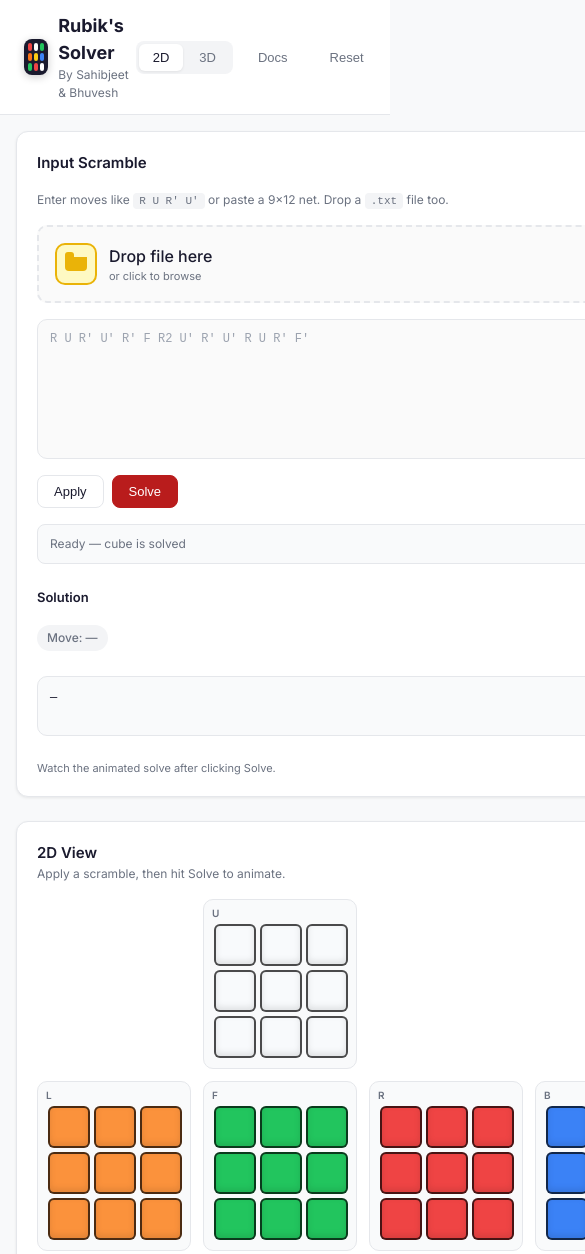
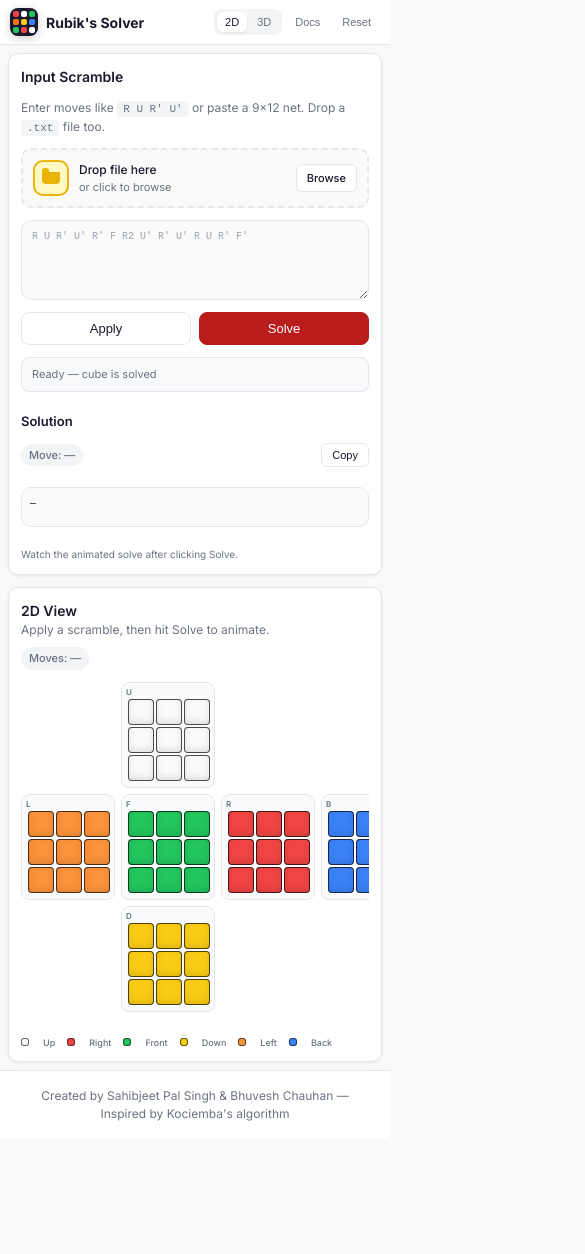
Before and after one commit to Sahibjeetpalsingh/Rubiks-cube-solver, a plain HTML site: page public/index.html in a window 390 px wide. Shown: the top 1254 px of the page, 585 px wide, since content can reach past the window. After the commit the page ends 1139 px from the top, so only its background shows below. Drawn offline with nearby package versions, Linux system fonts and the light colour scheme.

Commit message:
Add mobile responsive styles

```diff
--- a/public/styles.css
+++ b/public/styles.css
@@ -271,6 +271,10 @@ textarea::placeholder{color:#9ca3af}
   justify-content:space-between;
   gap:12px;
   margin-bottom:16px;
+}
+
+.cubePanel {
+  overflow: hidden;
 }
 
 .net{
@@ -585,3 +589,406 @@ textarea::placeholder{color:#9ca3af}
   .modal{max-height:100vh;border-radius:0}
   .notation-grid{grid-template-columns:1fr}
 }
+
+/* Mobile Responsive Styles */
+@media (max-width: 768px) {
+  :root {
+    --st: 32px;
+    --gap: 3px;
+  }
+
+  /* Header adjustments */
+  .topbar {
+    padding: 10px 12px;
+    flex-wrap: wrap;
+    gap: 10px;
+  }
+
+  .brand {
+    gap: 8px;
+  }
+
+  .logo {
+    width: 30px;
+    height: 30px;
+    padding: 3px;
+  }
+
+  .title {
+    font-size: 15px;
+  }
+
+  .subtitle {
+    font-size: 10px;
+  }
+
+  .actions {
+    gap: 6px;
+  }
+
+  .mode-selector .btn {
+    padding: 5px 10px;
+    font-size: 12px;
+  }
+
+  .btn.ghost {
+    padding: 6px 10px;
+    font-size: 12px;
+  }
+
+  /* Layout adjustments */
+  .layout {
+    padding: 12px;
+    gap: 16px;
+  }
+
+  /* Panel adjustments */
+  .panel {
+    padding: 16px;
+    border-radius: 10px;
+  }
+
+  .inputPanel {
+    gap: 12px;
+  }
+
+  h2 {
+    font-size: 14px;
+  }
+
+  /* Drop zone adjustments */
+  .drop {
+    padding: 12px;
+    gap: 10px;
+    flex-wrap: wrap;
+  }
+
+  .dropIcon {
+    width: 36px;
+    height: 36px;
+  }
+
+  .upload-icon {
+    width: 18px;
+    height: 12px;
+  }
+
+  .upload-icon::before {
+    width: 7px;
+    height: 4px;
+    top: -4px;
+  }
+
+  .dropText b {
+    font-size: 13px;
+  }
+
+  /* Textarea adjustments */
+  textarea {
+    height: 100px;
+    padding: 10px;
+    font-size: 11px;
+  }
+
+  /* Cube net adjustments for mobile */
+  .net {
+    grid-template-columns: repeat(4, calc(3 * var(--st) + 2 * var(--gap) + 14px));
+    gap: 8px;
+    overflow-x: auto;
+    padding-bottom: 8px;
+  }
+
+  .face {
+    padding: 8px;
+    border-radius: 8px;
+  }
+
+  .faceTitle {
+    font-size: 9px;
+    top: 4px;
+    left: 6px;
+  }
+
+  .grid {
+    margin-top: 12px;
+  }
+
+  .sticker {
+    border-radius: 4px;
+    border-width: 1.5px;
+  }
+
+  /* Legend */
+  .legend {
+    gap: 10px;
+    margin-top: 16px;
+  }
+
+  .legend span:not(.dot) {
+    font-size: 10px;
+  }
+
+  .dot {
+    width: 10px;
+    height: 10px;
+  }
+
+  /* Solution area */
+  .solution {
+    min-height: 50px;
+    padding: 10px;
+    font-size: 11px;
+  }
+
+  .solutionBar {
+    flex-wrap: wrap;
+    gap: 6px;
+  }
+
+  /* 3D canvas */
+  .canvas3d {
+    height: 350px;
+  }
+
+  /* Cube header */
+  .cubeHeader {
+    flex-direction: column;
+    gap: 8px;
+    margin-bottom: 12px;
+  }
+
+  .pill {
+    font-size: 11px;
+    padding: 3px 8px;
+  }
+}
+
+/* Extra small screens (phones in portrait) */
+@media (max-width: 480px) {
+  :root {
+    --st: 26px;
+    --gap: 2px;
+  }
+
+  .topbar {
+    padding: 8px 10px;
+  }
+
+  .brand {
+    flex: 1;
+    min-width: 0;
+  }
+
+  .logo {
+    width: 28px;
+    height: 28px;
+  }
+
+  .title {
+    font-size: 14px;
+    white-space: nowrap;
+    overflow: hidden;
+    text-overflow: ellipsis;
+  }
+
+  .subtitle {
+    display: none;
+  }
+
+  .actions {
+    flex-shrink: 0;
+  }
+
+  .mode-selector .btn {
+    padding: 4px 8px;
+    font-size: 11px;
+  }
+
+  .btn.ghost {
+    padding: 4px 8px;
+    font-size: 11px;
+  }
+
+  /* Hide docs button text on very small screens */
+  #docsBtn {
+    padding: 4px 6px;
+  }
+
+  .layout {
+    padding: 8px;
+    gap: 12px;
+  }
+
+  .panel {
+    padding: 12px;
+  }
+
+  .drop {
+    padding: 10px;
+  }
+
+  .dropText {
+    flex: 1;
+    min-width: 0;
+  }
+
+  .dropText b {
+    font-size: 12px;
+    display: block;
+    overflow: hidden;
+    text-overflow: ellipsis;
+    white-space: nowrap;
+  }
+
+  .btn.small {
+    padding: 5px 10px;
+    font-size: 11px;
+  }
+
+  textarea {
+    height: 80px;
+    font-size: 10px;
+  }
+
+  .row .btn {
+    flex: 1;
+    padding: 8px 12px;
+  }
+
+  /* Cube net - make it scrollable horizontally */
+  .net {
+    grid-template-columns: repeat(4, calc(3 * var(--st) + 2 * var(--gap) + 12px));
+    gap: 6px;
+    justify-content: flex-start;
+  }
+
+  .cubePanel {
+    overflow-x: auto;
+  }
+
+  .face {
+    padding: 6px;
+  }
+
+  .faceTitle {
+    font-size: 8px;
+    top: 3px;
+    left: 4px;
+  }
+
+  .grid {
+    margin-top: 10px;
+  }
+
+  .legend {
+    gap: 6px 12px;
+    justify-content: flex-start;
+  }
+
+  .legend span:not(.dot) {
+    font-size: 9px;
+    margin-left: 2px;
+  }
+
+  .dot {
+    width: 8px;
+    height: 8px;
+    border-width: 1.5px;
+  }
+
+  .status {
+    padding: 8px 10px;
+    font-size: 11px;
+  }
+
+  .solution {
+    min-height: 40px;
+    padding: 8px;
+    font-size: 10px;
+  }
+
+  .tiny {
+    font-size: 10px;
+  }
+
+  /* 3D canvas */
+  .canvas3d {
+    height: 280px;
+  }
+
+  /* Modal adjustments */
+  .modal-header {
+    padding: 14px 16px;
+  }
+
+  .modal-header h2 {
+    font-size: 16px;
+  }
+
+  .modal-body {
+    padding: 16px;
+  }
+
+  .docs-section h3 {
+    font-size: 14px;
+  }
+
+  .docs-step {
+    gap: 10px;
+  }
+
+  .step-number {
+    width: 24px;
+    height: 24px;
+    font-size: 12px;
+  }
+}
+
+/* Very small screens - force horizontal scroll for cube */
+@media (max-width: 380px) {
+  :root {
+    --st: 22px;
+    --gap: 2px;
+  }
+
+  .topbar {
+    gap: 6px;
+  }
+
+  .logo {
+    width: 24px;
+    height: 24px;
+    padding: 2px;
+  }
+
+  .title {
+    font-size: 13px;
+  }
+
+  .mode-selector {
+    padding: 2px;
+  }
+
+  .mode-selector .btn {
+    padding: 3px 6px;
+    font-size: 10px;
+  }
+
+  #reset {
+    display: none;
+  }
+
+  .net {
+    grid-template-columns: repeat(4, calc(3 * var(--st) + 2 * var(--gap) + 10px));
+    gap: 4px;
+  }
+
+  .face {
+    padding: 5px;
+    border-radius: 6px;
+  }
+
+  .canvas3d {
+    height: 240px;
+  }
+}
```
Also changed, not shown: 1 other file.
